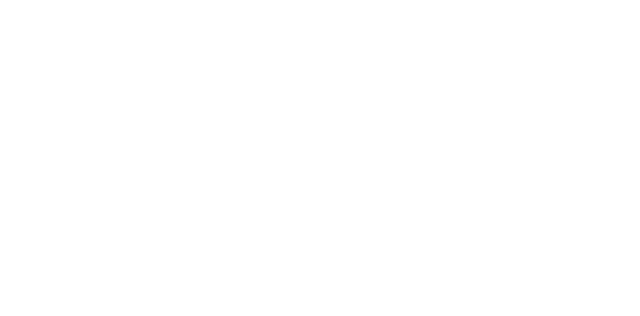
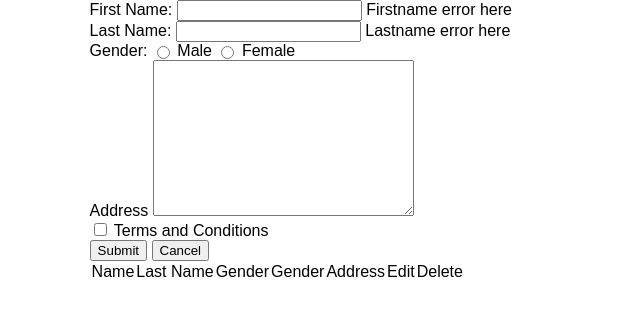
Before and after one commit to mkedaraxioned/crud-form, a plain HTML site: page index.html in a window 1280 px wide. Shown: the whole page, without its empty margins (0-640 px from the left). Drawn offline with Linux system fonts and the light colour scheme.

Commit message:
form structure complete

```diff
--- a/index.html
+++ b/index.html
@@ -53,6 +53,77 @@
     <!--main section start-->
     <main>
 
+      <div class="section1">
+        <div class="wrapper">
+          <form onsubmit="event.preventDefault();validateForm();">
+          <div>
+            <label for="firstname">First Name:</label>
+            <input type="text" name="firstname" id="firstname">
+            <span class="firstname-error">Firstname error here</span>
+          </div>
+          <div>
+            <label for="lastname">Last Name:</label>
+            <input type="text" name="lastname" id="lastname">
+            <span class="lastname-error">Lastname error here</span>
+          </div>
+          <div>
+            <label for="gender">Gender:</label>
+            <input type="radio" name="gender" id="male" value="Male">
+            <label for="male">Male</label>
+            <input type="radio" name="gender" id="female" value="Female">
+            <label for="female">Female</label>
+
+          </div>
+          <div>
+            <label for="address">Address</label>
+            <textarea name="address" id="address" name="address" cols="30" rows="10"></textarea>
+          </div>
+          <div>
+            <input type="checkbox" name="terms" id="terms">
+            <label for="terms">Terms and Conditions</label>
+          </div>
+          <div>
+            <input type="submit" value="Submit" name="submit">
+            <input type="reset" value="Cancel">
+          </div>
+        </form>
+
+        <div>
+          <table>
+            <thead>
+              <tr>
+                <th>
+                  Name
+                </th>
+                <th>
+                  Last Name
+                </th>
+                <th>
+                  Gender
+                </th>
+                <th>
+                  Gender
+                </th>
+                <th>
+                  Address
+                </th>
+                <th>
+                  Edit
+                </th>
+                <th>
+                  Delete
+                </th>
+              </tr>
+            </thead>
+            <tbody id="tbody">
+
+            </tbody>
+          </table>
+        </div>
+
+        </div>
+      </div>
+
     </main>
     <!--main section end-->
 
@@ -65,7 +136,7 @@
   </div>
   <!--container end-->
 
-<!-- <script src="js/vendors/jquery-1.8.3.min.js"></script>
-<script src="js/script.js"></script> -->
+<!-- <script src="js/vendors/jquery-1.8.3.min.js"></script> -->
+<script src="js/script.js"></script>
 </body>
 </html>
```
